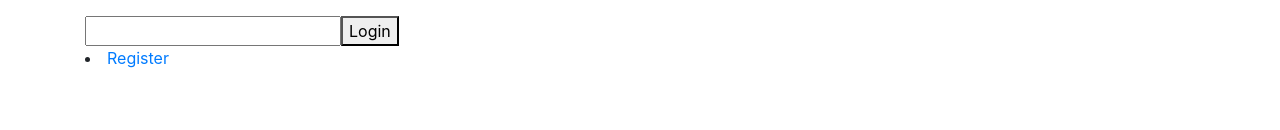
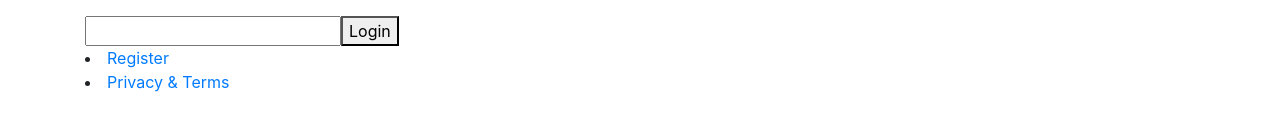
Before and after one commit to MaxxGPT/REST-API, a React (Create React App) app in the folder app/: page /login in a window 1280 px wide. Shown: the part 206-336 px from the top of the page. Built offline with nearby package versions, Linux system fonts and the light colour scheme.

Commit message:
Added link to privacy and terms

```diff
--- a/app/src/Login.js
+++ b/app/src/Login.js
@@ -17,6 +17,7 @@
     <button> Login</button>
 
     <li><Link to="/register">Register</Link></li>
+    <li><Link to="/privacy">Privacy & Terms</Link></li>
 </form>
 
 );
--- a/app/src/Register.js
+++ b/app/src/Register.js
@@ -1,4 +1,5 @@
 import React from 'react'
+import { Link } from 'react-router-dom';
 
 export const Register = () => (
     <form>
@@ -19,7 +20,7 @@
     <input type="text"/>
 
     <button> Register</button>
-
+    <li><Link to="/privacy">Privacy & Terms</Link></li>
 
 </form>
 
```
